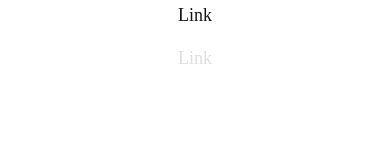
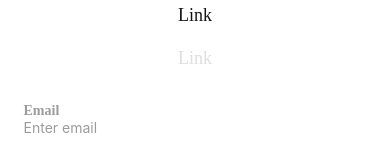
Before and after one commit to Dimensionnnnn/social-network, a React Native app: screen / in a window 390 px wide. Shown: the part 693-841 px from the top of the page. Built offline with nearby package versions, Linux system fonts and the light colour scheme.

Commit message:
feat/added input component, styles

```diff
--- a/App.tsx
+++ b/App.tsx
@@ -11,6 +11,8 @@ import {Button as UIButton} from 'src/components/UI/button/default-button/defaul
 import {Button as UIButtonTextIcon} from 'src/components/UI/button/text-icon/text-icon-button';
 import {Button as UIBUttonText} from 'src/components/UI/button/text-button/text-button';
 import {Button as UIButtonTextIconLeft} from 'src/components/UI/button/text-icon-left/text-icon-left';
+
+import {Input as EmailInput} from 'src/components/UI/input/email-input/email-input';
 
 import {SvgExit} from 'src/shared/icons/components/exit-svg';
 
@@ -102,6 +104,33 @@ function App(): JSX.Element {
             isDisabled
           />
         </View>
+        <View style={styles.buttonContainer}>
+          <EmailInput label="Email" placeholder="Enter email" />
+        </View>
+        <View style={styles.buttonContainer}>
+          <EmailInput
+            label="Email"
+            placeholder="Enter email"
+            value="Email"
+            isDisabled
+          />
+        </View>
+        <View style={styles.buttonContainer}>
+          <EmailInput
+            label="Email"
+            placeholder="Enter email"
+            value="Email"
+            isSuccess
+          />
+        </View>
+        <View style={styles.buttonContainer}>
+          <EmailInput
+            label="Email"
+            placeholder="Enter email"
+            value="Email"
+            isError
+          />
+        </View>
       </ScrollView>
     </>
   );
--- /dev/null
+++ b/src/components/UI/input/email-input/email-input.tsx
@@ -0,0 +1,54 @@
+import {useColorTheme, ColorThemes} from 'src/hooks/useColorTheme';
+import React, {useState} from 'react';
+import {Text, TextInput, View, TextInputProps} from 'react-native';
+import {getInputStyles} from './styles';
+
+interface InputProps extends TextInputProps {
+  label?: string;
+  isDisabled?: boolean;
+  isSuccess?: boolean;
+  isError?: boolean;
+}
+
+export const Input: React.FC<InputProps> = ({
+  label,
+  isDisabled,
+  isSuccess,
+  isError,
+  ...props
+}) => {
+  const [isFocus, setIsFocus] = useState(false);
+  const [isFilled, setIsFilled] = useState(false);
+  const themeVariant: ColorThemes = useColorTheme();
+
+  const inputStyles = getInputStyles(
+    themeVariant,
+    isFocus,
+    isFilled,
+    isDisabled,
+    isSuccess,
+    isError,
+  );
+
+  const handleFocus = () => {
+    setIsFocus(!isFocus);
+  };
+
+  const handleEndEdit = () => {
+    setIsFocus(false);
+    setIsFilled(!isFilled);
+  };
+
+  return (
+    <View style={inputStyles.container}>
+      <Text style={[inputStyles.labelFont, inputStyles.label]}>{label}</Text>
+      <TextInput
+        style={inputStyles.inputText}
+        onFocus={handleFocus}
+        onEndEditing={handleEndEdit}
+        editable={!isDisabled}
+        {...props}
+      />
+    </View>
+  );
+};
--- /dev/null
+++ b/src/components/UI/input/email-input/styles.ts
@@ -0,0 +1,90 @@
+import {COLORS} from 'src/assets/styles/colors';
+import {outfitTextStyles} from 'src/assets/styles/typography';
+import {StyleSheet} from 'react-native';
+import {ColorThemes} from 'src/hooks/useColorTheme';
+
+export const inputStyles = {
+  dark: {
+    inputText: StyleSheet.create({
+      typing: {color: COLORS.grayscale_dark_01},
+      filled: {color: COLORS.grayscale_dark_01},
+      disabled: {color: COLORS.grayscale_dark_05},
+      success: {color: COLORS.secondary_dark_01},
+      error: {color: COLORS.additional_error},
+      initial: {color: COLORS.grayscale_dark_04},
+    }),
+  },
+  light: {
+    inputText: StyleSheet.create({
+      typing: {color: COLORS.grayscale_light_01},
+      filled: {color: COLORS.grayscale_light_01},
+      disabled: {color: COLORS.grayscale_light_05},
+      success: {color: COLORS.dark_mode},
+      error: {color: COLORS.additional_error},
+      initial: {color: COLORS.grayscale_light_03},
+    }),
+  },
+  label: {color: COLORS.grayscale_dark_03},
+  errorMessage: {
+    font: outfitTextStyles.bodyRegular_14,
+    color: COLORS.additional_error,
+    paddingTop: 4,
+    paddingBottom: 4,
+    width: '100%',
+    maxWidth: 343,
+  },
+  root: StyleSheet.create({
+    fontInput: outfitTextStyles.bodyRegular_16,
+    fontLabel: outfitTextStyles.headlineSemiBold_14,
+    container: {
+      width: '100%',
+      maxWidth: 343,
+      borderBottomWidth: 1.5,
+      paddingTop: 12,
+      paddingBottom: 16,
+    },
+  }),
+};
+
+export const getInputStyles = (
+  themeVariant: ColorThemes,
+  isTyping?: boolean,
+  isFilled?: boolean,
+  isDisabled?: boolean,
+  isSuccess?: boolean,
+  isError?: boolean,
+) => {
+  switch (themeVariant) {
+    default:
+    case ColorThemes.DARK:
+      return {
+        container: inputStyles.root.container,
+        label: inputStyles.label,
+        inputTextFont: inputStyles.root.fontInput,
+        labelFont: inputStyles.root.fontLabel,
+        inputText: [
+          inputStyles.dark.inputText.initial,
+          isTyping && inputStyles.dark.inputText.typing,
+          isFilled && inputStyles.dark.inputText.filled,
+          isDisabled && inputStyles.dark.inputText.disabled,
+          isSuccess && inputStyles.dark.inputText.success,
+          isError && inputStyles.dark.inputText.error,
+        ],
+      };
+    case ColorThemes.LIGHT:
+      return {
+        container: inputStyles.root.container,
+        label: inputStyles.label,
+        inputTextFont: inputStyles.root.fontInput,
+        labelFont: inputStyles.root.fontLabel,
+        inputText: [
+          inputStyles.light.inputText.initial,
+          isTyping && inputStyles.light.inputText.typing,
+          isFilled && inputStyles.light.inputText.filled,
+          isDisabled && inputStyles.light.inputText.disabled,
+          isSuccess && inputStyles.light.inputText.success,
+          isError && inputStyles.light.inputText.error,
+        ],
+      };
+  }
+};
```
